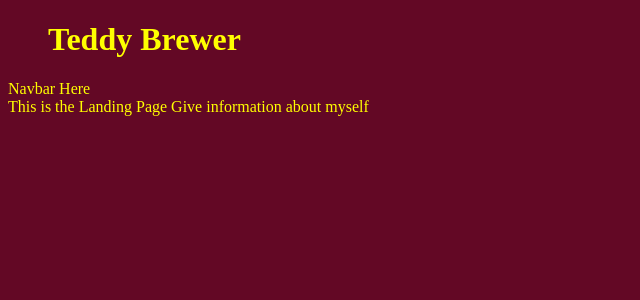
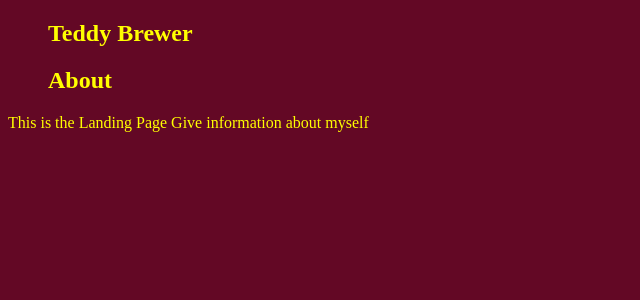
Before and after one commit to Toganas/reactolio, a React (Create React App) app in the folder client/: page / in a window 1280 px wide. Shown: the top 300 px of the page, without its empty margins (0-640 px from the left). Built offline with nearby package versions, Linux system fonts and the light colour scheme.

Commit message:
changed to nav tag from a Fragment

```diff
--- a/client/src/components/layout/Navbar.js
+++ b/client/src/components/layout/Navbar.js
@@ -1,15 +1,18 @@
-import React, { Fragment } from 'react'
+import React from 'react'
 
 const Navbar = () => {
     return (
-        <Fragment>
+        <nav>
             <ul>
                 <li>
                     <h1>Teddy Brewer</h1>
                 </li>
+                <li>
+                    <h2>About</h2>
+                </li>
             </ul>
-            Navbar Here
-        </Fragment>
+
+        </nav>
     )
 }
 
```
